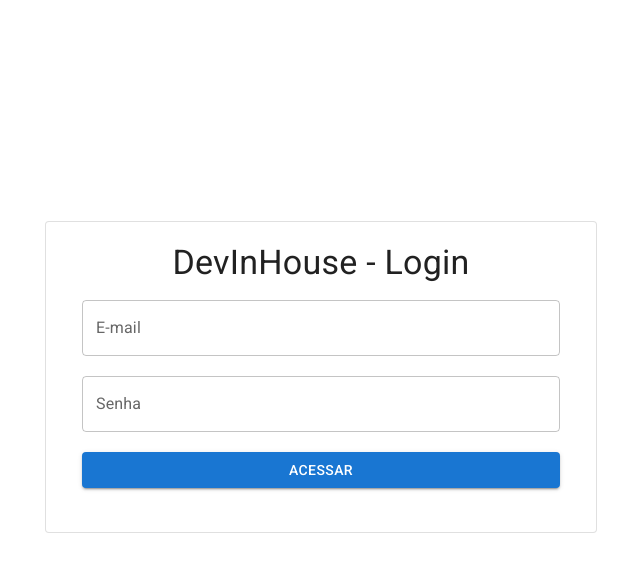
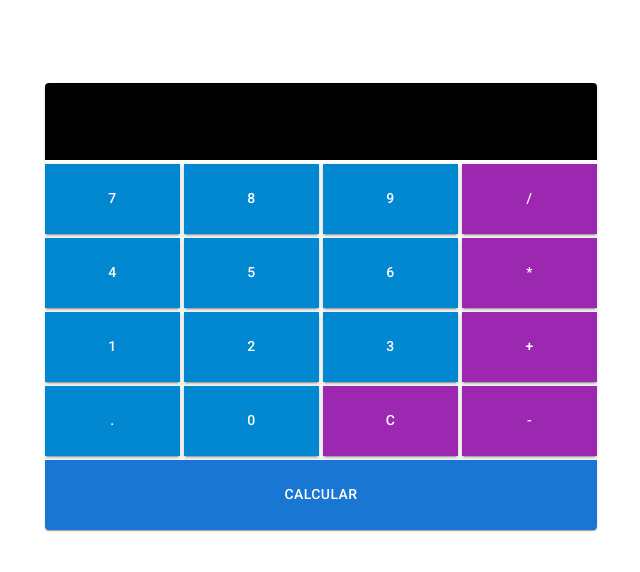
Before and after one commit to DEVin-Softplan/unit-tests, a React (Create React App) app: page /calculadora in a window 1280 px wide. Before the commit this address led to /login. Shown: the top 572 px of the page, without its empty margins (319-959 px from the left). Built offline with nearby package versions, Linux system fonts and the light colour scheme; the HTML template or start-up script is replaced by a standard one.

Commit message:
feat: remove private router

```diff
--- a/src/Routes/Router.js
+++ b/src/Routes/Router.js
@@ -7,14 +7,7 @@ export const Router = () => (
   <BrowserRouter>
     <Routes>
       <Route path="/login" element={<Login />} />
-      <Route
-        path="/calculadora"
-        element={
-          <PrivateRoute>
-            <Calculadora />
-          </PrivateRoute>
-        }
-      />
+      <Route path="/calculadora" element={<Calculadora />} />
       <Route
         path="/foruns"
         element={
```
